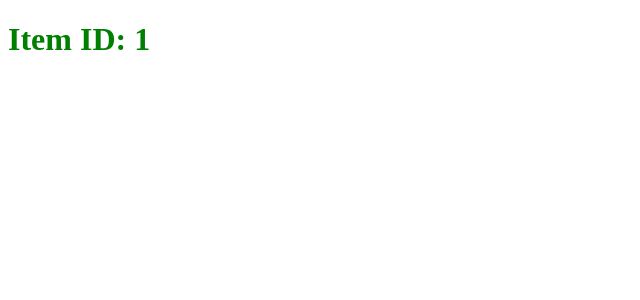
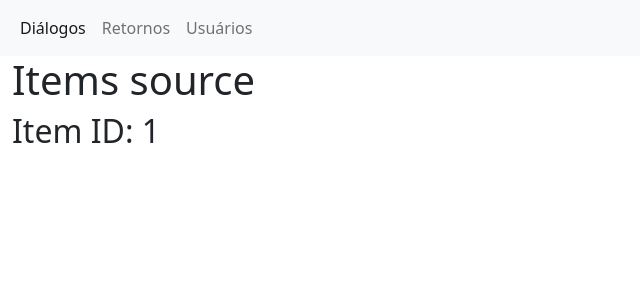
Before and after one commit to marcusmello/loro, a FastAPI app: page /items/1 in a window 1280 px wide. Shown: the top 300 px of the page, without its empty margins (0-640 px from the left). Run offline with FastAPI, Linux system fonts and the light colour scheme.

Commit message:
refactor(Architecture): make html base template and some pages; also the first schemas

```diff
--- a/loro/web/pages/items.py
+++ b/loro/web/pages/items.py
@@ -1,11 +1,11 @@
 from fastapi import FastAPI, Request
 from fastapi.responses import HTMLResponse
-from fastapi.staticfiles import StaticFiles
+#from fastapi.staticfiles import StaticFiles
 from fastapi.templating import Jinja2Templates
 
 app = FastAPI()
 
-app.mount("/static", StaticFiles(directory="loro/web/static"), name="static")
+#app.mount("/static", StaticFiles(directory="loro/web/static"), name="static")
 templates = Jinja2Templates(directory="loro/web/templates")
 
 @app.get("/{id}", response_class=HTMLResponse)
--- a/loro/web/pages/routes.py
+++ b/loro/web/pages/routes.py
@@ -1,5 +1,6 @@
 from fastapi import FastAPI
-from loro.web.pages import items
+from loro.web.pages import items, home
 
 pages = FastAPI()
 pages.mount("/items", items.app)
+pages.mount("", home.app)
--- a/loro/web/static/styles.css
+++ /dev/null
@@ -1,3 +0,0 @@
-h1 {
-    color: green;
-}
--- /dev/null
+++ b/loro/web/templates/base.html
@@ -0,0 +1,41 @@
+<!DOCTYPE html>
+<!--[if lt IE 7]>      <html class="no-js lt-ie9 lt-ie8 lt-ie7"> <![endif]-->
+<!--[if IE 7]>         <html class="no-js lt-ie9 lt-ie8"> <![endif]-->
+<!--[if IE 8]>         <html class="no-js lt-ie9"> <![endif]-->
+<!--[if gt IE 8]>      <html class="no-js"> <!--<![endif]-->
+<html>
+    <head>
+        <meta charset="utf-8">
+        <meta http-equiv="X-UA-Compatible" content="IE=edge">
+
+        <title>{% block title %} {% endblock %}</title>
+
+        <meta name="description" content="">
+        <meta name="viewport" content="width=device-width, initial-scale=1">
+
+        <link href="https://cdn.jsdelivr.net/npm/bootstrap@5.0.1/dist/css/bootstrap.min.css" rel="stylesheet" integrity="sha384-+0n0xVW2eSR5OomGNYDnhzAbDsOXxcvSN1TPprVMTNDbiYZCxYbOOl7+AMvyTG2x" crossorigin="anonymous">
+
+    </head>
+    <body>
+        <nav class="navbar navbar-expand-lg navbar-light bg-light">
+            <div class="container-fluid">
+
+              <div class="collapse navbar-collapse" id="navbarNavAltMarkup">
+                <div class="navbar-nav">
+                  <a class="nav-link active" aria-current="page" href="dialogs">Diálogos</a>
+                  <a class="nav-link" href="returns">Retornos</a>
+                  <a class="nav-link" href="chats">Usuários</a>
+                </div>
+              </div>
+            </div>
+          </nav>
+
+        <div class="container-fluid">
+            {% block content%} {% endblock %}
+        </div>
+
+        <script src="https://cdn.jsdelivr.net/npm/@popperjs/core@2.9.2/dist/umd/popper.min.js" integrity="sha384-IQsoLXl5PILFhosVNubq5LC7Qb9DXgDA9i+tQ8Zj3iwWAwPtgFTxbJ8NT4GN1R8p" crossorigin="anonymous"></script>
+        <script src="https://cdn.jsdelivr.net/npm/bootstrap@5.0.1/dist/js/bootstrap.min.js" integrity="sha384-Atwg2Pkwv9vp0ygtn1JAojH0nYbwNJLPhwyoVbhoPwBhjQPR5VtM2+xf0Uwh9KtT" crossorigin="anonymous"></script>
+
+    </body>
+</html>
--- a/loro/web/templates/item.html
+++ b/loro/web/templates/item.html
@@ -1,25 +1,8 @@
-<!DOCTYPE html>
-<!--[if lt IE 7]>      <html class="no-js lt-ie9 lt-ie8 lt-ie7"> <![endif]-->
-<!--[if IE 7]>         <html class="no-js lt-ie9 lt-ie8"> <![endif]-->
-<!--[if IE 8]>         <html class="no-js lt-ie9"> <![endif]-->
-<!--[if gt IE 8]>      <html class="no-js"> <!--<![endif]-->
-<html>
-    <head>
-        <meta charset="utf-8">
-        <meta http-equiv="X-UA-Compatible" content="IE=edge">
+{% extends 'base.html' %}
 
-        <title>Item Details</title>
+{% block title%} Items {% endblock %}
 
-        <meta name="description" content="">
-        <meta name="viewport" content="width=device-width, initial-scale=1">
-
-        <link href="{{ url_for('static', path='./styles.css') }}" rel="stylesheet">
-
-    </head>
-    <body>
-
-        <h1>Item ID: {{ id }}</h1>
-
-        <script src="" async defer></script>
-    </body>
-</html>
+{% block content %}
+    <h1>Items source</h1>
+    <h2>Item ID: {{ id }}</h2>
+{% endblock %}
```
Also changed, not shown: loro/web/pages/home.py (added, +12 -0 lines), loro/web/templates/home.html (added, +7 -0 lines), loro/web/pages/chat_clients.py (deleted), loro/web/pages/chat_flows.py (deleted), loro/web/pages/chats.py (added), loro/web/pages/dialogs.py (added), loro/web/pages/links.py (deleted), loro/web/pages/returns.py (added).
